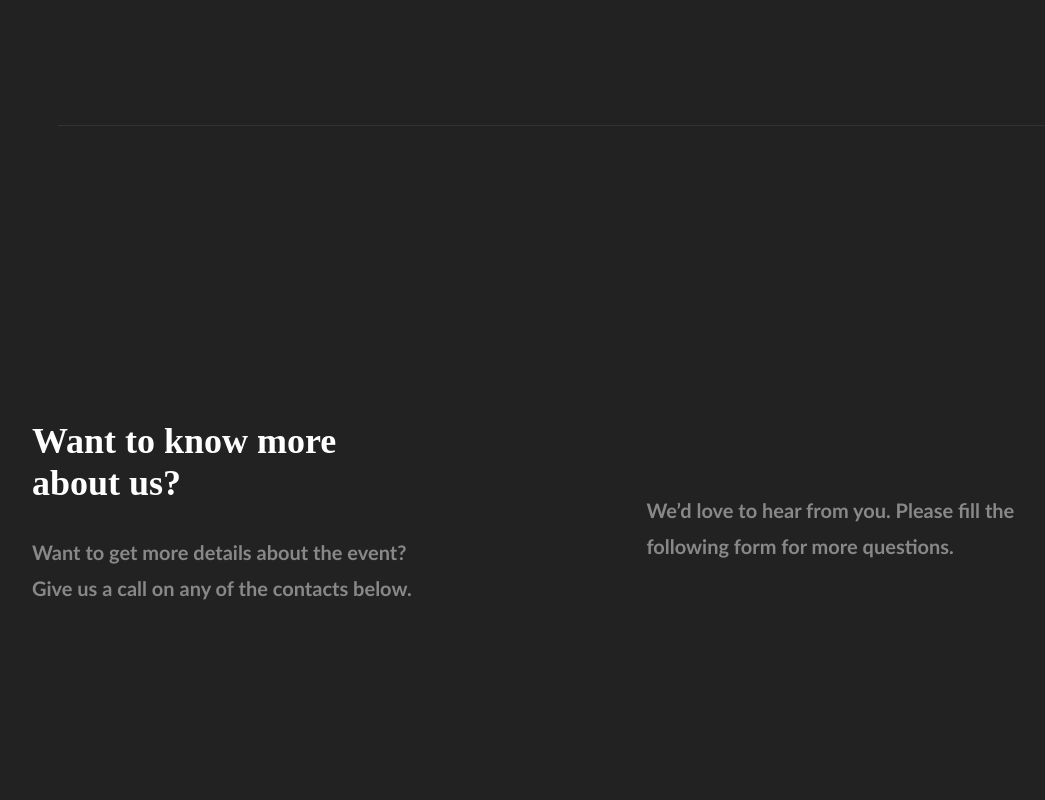
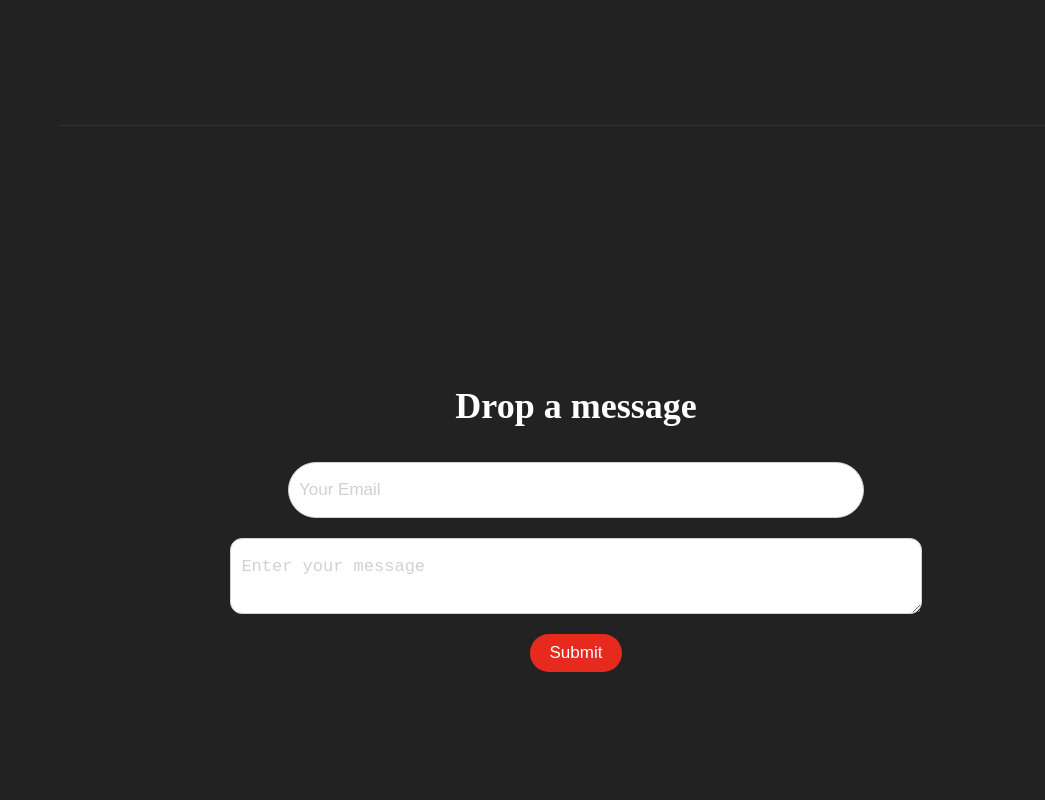
Before and after one commit to Prathmesh-Dhatrak/tedx-maintanance-v2, a React (Create React App) app: page /contact in a window 1280 px wide. Shown: the part 1580-2380 px from the top of the page, without its empty margins (64-1109 px from the left). Built offline with nearby package versions, Linux system fonts and the light colour scheme.

Commit message:
Contact form added

```diff
--- a/src/pages/Contact/Contact.jsx
+++ b/src/pages/Contact/Contact.jsx
@@ -56,7 +56,8 @@ const Contact = ({ dark }) => {
               <span id="hight">at our event?</span>
             </h3>
             <p>
-            TEDx is your chance to motivate thinkers, dreamers, and visionaries by presenting your idea at our event.
+              TEDx is your chance to motivate thinkers, dreamers, and
+              visionaries by presenting your idea at our event.
               <br />
               Contact :
               <br />
@@ -85,8 +86,9 @@ const Contact = ({ dark }) => {
           </svg>
         </div>
 
-        <div className={styles.contact_para}>
-          <div className={styles.cp_left}>
+        <div className={styles.contact_form}>
+
+          {/*<div className={styles.cp_left}>
             <h3 id={styles.h_3}>
               Want to know more
               <br />
@@ -103,7 +105,33 @@ const Contact = ({ dark }) => {
               We’d love to hear from you. Please fill the following form for
               more questions.
             </p>
+  </div>*/}
+
+          <h2>Drop a message</h2>
+          <form>
+            <div className={styles.form_input}>
+              <label for="email"></label>
+              <input
+                type="email"
+                placeholder="Your Email"
+                id="email"
+                name="email"
+                required=""
+              />
+
+              <label for="answer"></label>
+              <textarea
+                type="text"
+                placeholder="Enter your message"
+                id="answer"
+                name="answer"
+                required=""
+              ></textarea>
+              <button className={styles.submit_btn} type="submit">
+                Submit
+              </button>
             </div>
+          </form>
         </div>
       </div>
     </>
--- a/src/pages/Contact/Contact.module.scss
+++ b/src/pages/Contact/Contact.module.scss
@@ -23,16 +23,16 @@
             padding: 30px 0;
         }
     }
-    .touch_right{
+    .touch_right {
         width: 50%;
-        img{
+        img {
             width: 100%;
             height: 100%;
         }
     }
 }
 
-@media (max-width:910px){
+@media (max-width: 910px) {
     .touch {
         background-color: #fcfcfc;
         width: 100%;
@@ -57,9 +57,9 @@
                 padding: 30px 0;
             }
         }
-        .touch_right{
+        .touch_right {
             width: 100%;
-            img{
+            img {
                 width: 100%;
                 height: 100%;
             }
@@ -78,7 +78,6 @@
     align-items: center;
 
     .cp_left {
-
         width: 50%;
         margin: 3.5%;
         margin-left: 7.5%;
@@ -141,13 +140,13 @@
     }
 }
 
-.line{
+.line {
     background-color: #222222;
     padding-left: 9.5%;
     overflow: hidden;
 }
 
-@media (max-width:881px){
+@media (max-width: 881px) {
     .contact_para {
         min-height: 100vh;
         width: 100%;
@@ -161,8 +160,7 @@
         flex-direction: column;
 
         .cp_left {
-
-           width: 95%;
+            width: 95%;
             padding: 5%;
 
             //margin-left: 7.5%;
@@ -218,3 +216,152 @@
         }
     }
 }
+.contact_form {
+    min-height: 100vh;
+    width: 100%;
+    background-color: #222222;
+    color: #ffffff;
+    font-weight: 600;
+    display: flex;
+    align-items: center;
+    justify-content: center;
+    flex-direction: column;
+    h2{
+        font-family: "Aileron";
+            font-size: 36px;
+            font-weight: 600;
+        margin-bottom: 35px;
+    }
+    form{
+        width: 90%;
+
+        .form_input {
+            display: flex;
+            justify-content: center;
+            align-items: center;
+            flex-direction: column;
+
+            input {
+                padding: 1.7rem 1rem;
+                width: 50%;
+                border-radius: 5rem;
+                outline: none;
+                border: 0.1rem solid #d1d1d1;
+                font-size: 1.7rem;
+                margin-bottom: 20px;
+            }
+            textarea {
+                padding: 1.8rem 1rem;
+                width: 60%;
+                border-radius: 12px;
+                outline: none;
+                border: 0.1rem solid #d1d1d1;
+                font-size: 1.7rem;
+                margin-bottom: 20px;
+            }
+            ::placeholder {
+                color: #d1d1d1;
+            }
+            .submit_btn {
+                padding: 0.9rem 2rem;
+                border-radius: 5rem;
+                background: #e62b1e;
+                color: #fff;
+                font-size: 1.7rem;
+                border: none;
+                outline: none;
+                cursor: pointer;
+            }
+        }
+    }
+
+}
+
+@media (max-width:592px){
+    .contact_form {
+
+
+        form{
+            width: 100%;
+
+            .form_input {
+                display: flex;
+                justify-content: center;
+                align-items: center;
+                flex-direction: column;
+
+                input {
+                    padding: 1.5rem 1rem;
+                    width: 70%;
+
+                    font-size: 1.5rem;
+                    margin-bottom: 20px;
+                }
+                textarea {
+                    padding: 1.5rem 1rem;
+                    width: 80%;
+                    font-size: 1.5rem;
+                    margin-bottom: 20px;
+                }
+                ::placeholder {
+                    color: #d1d1d1;
+                }
+                .submit_btn {
+                    padding: 0.9rem 2rem;
+                    border-radius: 5rem;
+                    background: #e62b1e;
+                    color: #fff;
+                    font-size: 1.7rem;
+                    border: none;
+                    outline: none;
+                    cursor: pointer;
+                }
+            }
+        }
+
+    }
+}
+
+@media (max-width:325px){
+    .contact_form {
+
+
+        form{
+            width: 100%;
+
+            .form_input {
+                display: flex;
+                justify-content: center;
+                align-items: center;
+                flex-direction: column;
+
+                input {
+                    padding: 1.5rem 1rem;
+                    width: 80%;
+                    font-size: 1.5rem;
+                    margin-bottom: 20px;
+                }
+                textarea {
+                    padding: 1.5rem 1rem;
+                    width: 90%;
+                    font-size: 1.5rem;
+                    margin-bottom: 20px;
+                }
+                ::placeholder {
+                    color: #d1d1d1;
+                }
+                .submit_btn {
+                    padding: 0.9rem 2rem;
+                    border-radius: 5rem;
+                    background: #e62b1e;
+                    color: #fff;
+                    font-size: 1.7rem;
+                    border: none;
+                    outline: none;
+                    cursor: pointer;
+                }
+            }
+        }
+
+    }
+}
--- a/src/pages/Faqs/Faqs.module.scss
+++ b/src/pages/Faqs/Faqs.module.scss
@@ -22,7 +22,7 @@
     border-bottom: 1px solid rgb(201, 201, 201);
     position: relative;
     justify-content: center;
-    text-align: center;
+    text-align: left;
     font-family: "Candara";
     font-weight: 600;
     color: #333333;
@@ -44,7 +44,7 @@
     .answer {
 
         justify-content: center;
-        text-align: center;
+        text-align: left;
         font-family: "Rotunda_Light", sans-serif;
         font-weight: 400;
         color: #333333;
```
Also changed, not shown: src/pages/Faqs/Faqs.jsx (+0 -7 lines). Lines whose indentation alone changed are shown as unchanged.
